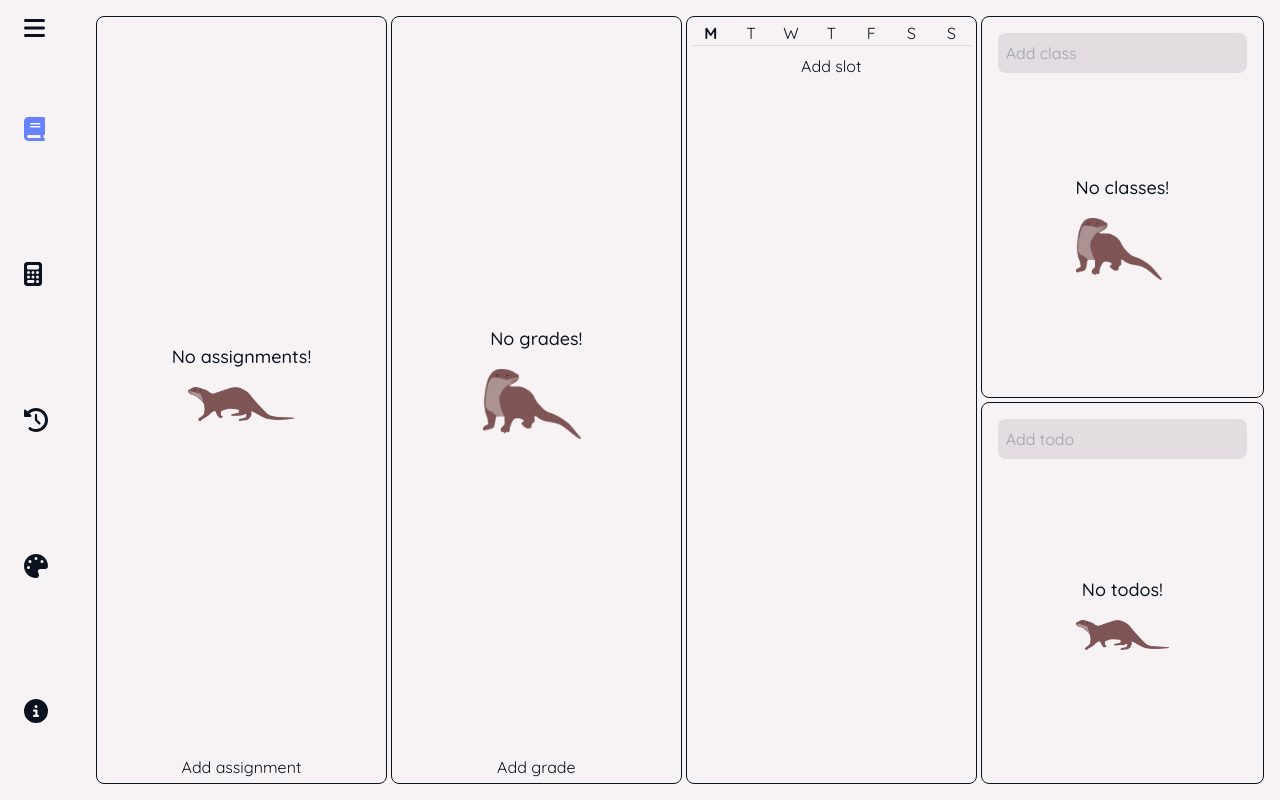
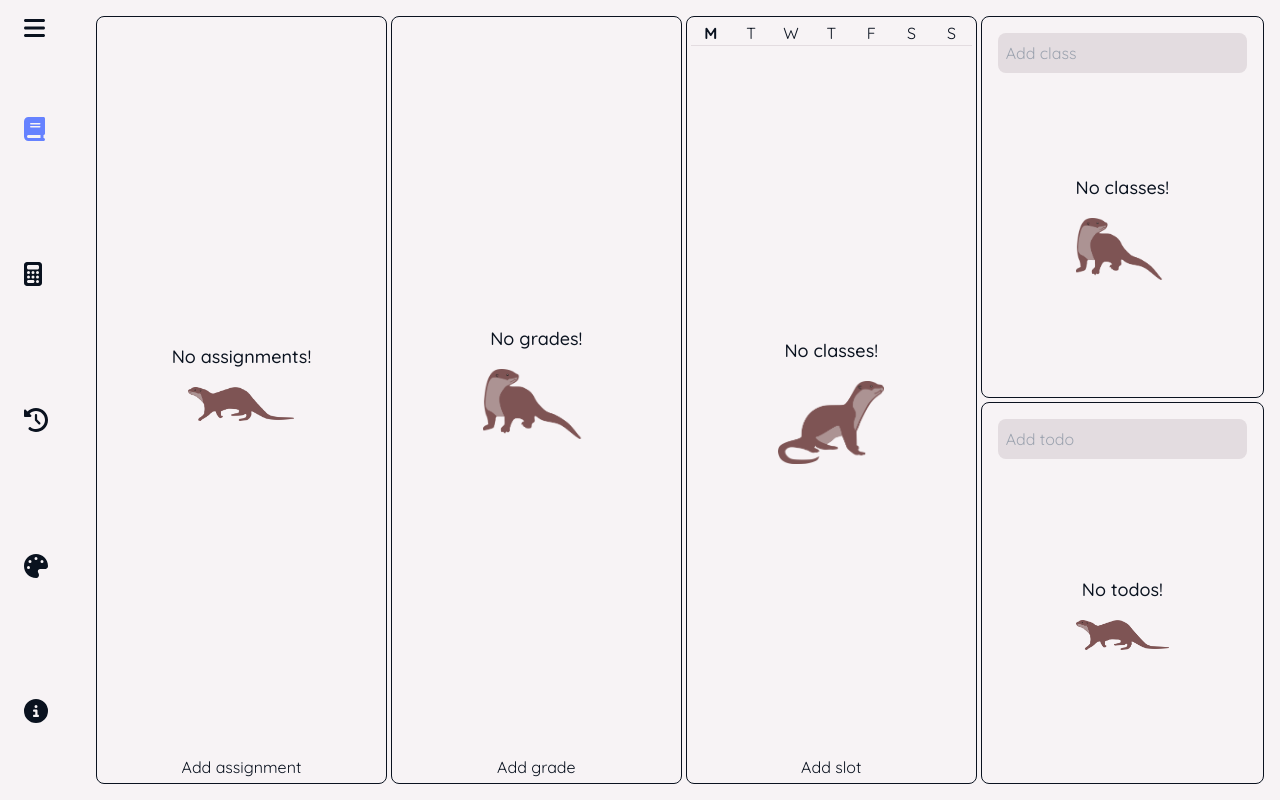
Before and after one commit to LukasMaselsky/Planel, a React (Vite) app in the folder client/: page /organise in a window 1280 px wide. Built offline with nearby package versions, Linux system fonts and the light colour scheme.

Commit message:
schedule slot empty fix

```diff
--- a/client/src/components/Schedule/Schedule.tsx
+++ b/client/src/components/Schedule/Schedule.tsx
@@ -8,6 +8,7 @@ import { ClassesContext } from "../../context/classesContext";
 import OrganiseWrapper from "../OrganiseWrapper";
 import Loading from "../Loading";
 import Error from "../Error";
+import Empty from "../Empty";
 
 type Day = "M" | "T" | "W" | "F" | "S";
 
@@ -271,6 +272,9 @@ export default function Schedule({ width, height }: Props) {
                         );
                     })}
 
+            {data.length == 0 || !data ? (
+                <Empty component={"classes"} index={2} />
+            ) : null}
             {addSlotOpen ? (
                 <AddSlot close={closeAddSlot} updateSchedule={updateSchedule} />
             ) : null}
```
